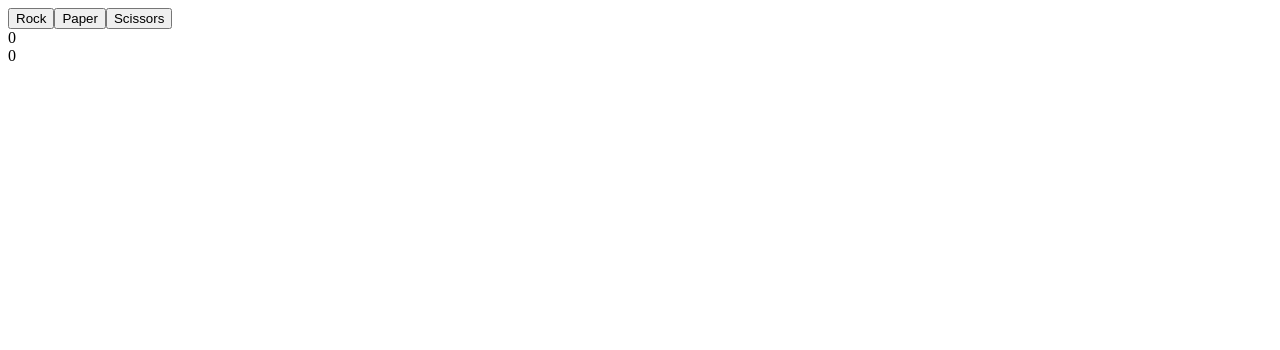
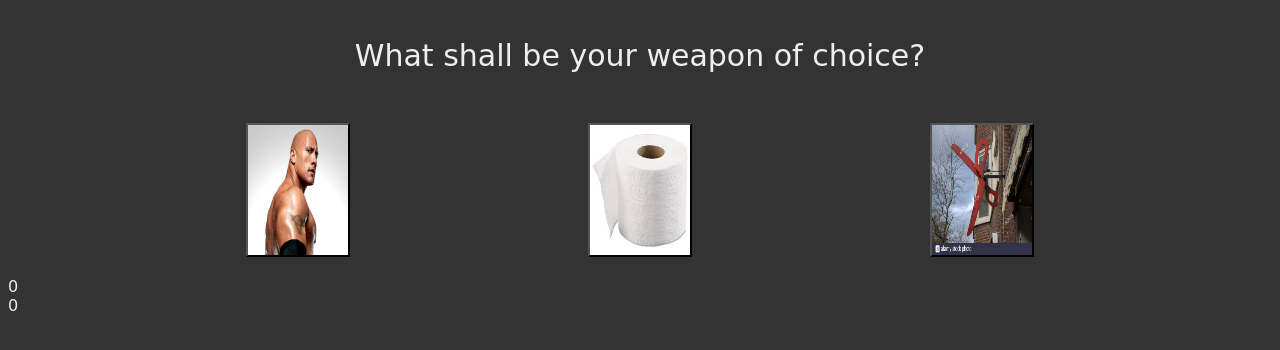
Before and after one commit to okostadinov/rock-paper-scissors, a plain HTML site: page index.html in a window 1280 px wide. Drawn offline with Linux system fonts and the light colour scheme; a web font is replaced by a local one.

Commit message:
Added some css

```diff
--- a/index.html
+++ b/index.html
@@ -4,12 +4,16 @@
     <meta charset="UTF-8">
     <meta http-equiv="X-UA-Compatible" content="IE=edge">
     <meta name="viewport" content="width=device-width, initial-scale=1.0">
+    <link rel="stylesheet" href="styles/style.css">
+    <link rel="preconnect" href="https://fonts.googleapis.com">
+    <link rel="preconnect" href="https://fonts.gstatic.com" crossorigin>
+    <link href="https://fonts.googleapis.com/css2?family=Style+Script&display=swap" rel="stylesheet">
     <link rel="apple-touch-icon" sizes="180x180" href="images/favicon/apple-touch-icon.png">
     <link rel="icon" type="image/png" sizes="32x32" href="images/favicon/favicon-32x32.png">
     <link rel="icon" type="image/png" sizes="16x16" href="images/favicon/favicon-16x16.png">
     <link rel="manifest" href="images/favicon/site.webmanifest">
     <script src="scripts/main.js" defer></script>
-    <title>Document</title>
+    <title>Rock-Paper-Scissors</title>
 </head>
 <body>
     <div id="container"></div>
--- a/scripts/main.js
+++ b/scripts/main.js
@@ -97,32 +97,36 @@ function checkScore() {
 
 const container = document.querySelector('#container');
 
+const parChooseWeaponText = document.createElement('p');
+parChooseWeaponText.setAttribute('id', 'chooseWeaponText');
+parChooseWeaponText.textContent = 'What shall be your weapon of choice?';
+container.appendChild(parChooseWeaponText);
+
+const divBtnsContainer = document.createElement('div');
+divBtnsContainer.setAttribute('id', 'btnsContainer');
+
 const btnRock = document.createElement('button');
 const btnPaper = document.createElement('button');
 const btnSciss = document.createElement('button');
 
 btnRock.classList.add('btn');
 btnRock.setAttribute('id', 'btnRock');
-btnRock.textContent = 'Rock';
 
 btnPaper.classList.add('btn');
 btnPaper.setAttribute('id', 'btnPaper');
-btnPaper.textContent = 'Paper';
 
 btnSciss.classList.add('btn');
 btnSciss.setAttribute('id', 'btnSciss');
-btnSciss.textContent = 'Scissors';
 
-container.appendChild(btnRock);
-container.appendChild(btnPaper);
-container.appendChild(btnSciss);
+divBtnsContainer.appendChild(btnRock);
+divBtnsContainer.appendChild(btnPaper);
+divBtnsContainer.appendChild(btnSciss);
+
+container.appendChild(divBtnsContainer);
 
 // Save the buttons into an array and add a click event to each calling playRound()
 const btns = Array.from(document.querySelectorAll('.btn'));
 btns.forEach(btn => btn.addEventListener('click', playRound));
-
-const divRoundResult = document.createElement('div');
-container.appendChild(divRoundResult);
 
 const divPlayerScore = document.createElement('div');
 const divComputerScore = document.createElement('div');
@@ -130,3 +134,6 @@ divPlayerScore.textContent = '0';
 divComputerScore.textContent = '0';
 container.appendChild(divPlayerScore);
 container.appendChild(divComputerScore);
+
+const divRoundResult = document.createElement('div');
+container.appendChild(divRoundResult);
--- /dev/null
+++ b/styles/style.css
@@ -0,0 +1,47 @@
+html {
+    background-color: #333333;
+    color: #eeeeee;
+    font-family: 'Style Script', cursive;
+}
+
+#container {
+    display: flex;
+    flex-direction: column;
+}
+
+#chooseWeaponText {
+    font-size: 30px;
+    text-align: center;
+}
+
+#btnsContainer {
+    display: flex;
+    justify-content: space-evenly;
+    align-content: center;
+    margin: 20px 0;
+}
+
+.btn {
+    background-size: 100px 130px;
+    height: 134px;
+    width: 104px;
+}
+
+.btn:hover {
+    scale: 1.05;
+    border-color: #cceedd;
+    box-shadow: 1px 1px 1px 1px #ddffee;
+    cursor: pointer;
+}
+
+#btnRock {
+    background-image: url(../images/rock.png);
+}
+
+#btnPaper {
+    background-image: url(../images/paper.jpg);
+}
+
+#btnSciss {
+    background-image: url(../images/scissors.jpg);
+}
```
Also changed, not shown: images/paper.jpg (added), images/rock.png (added), images/scissors.jpg (added).
